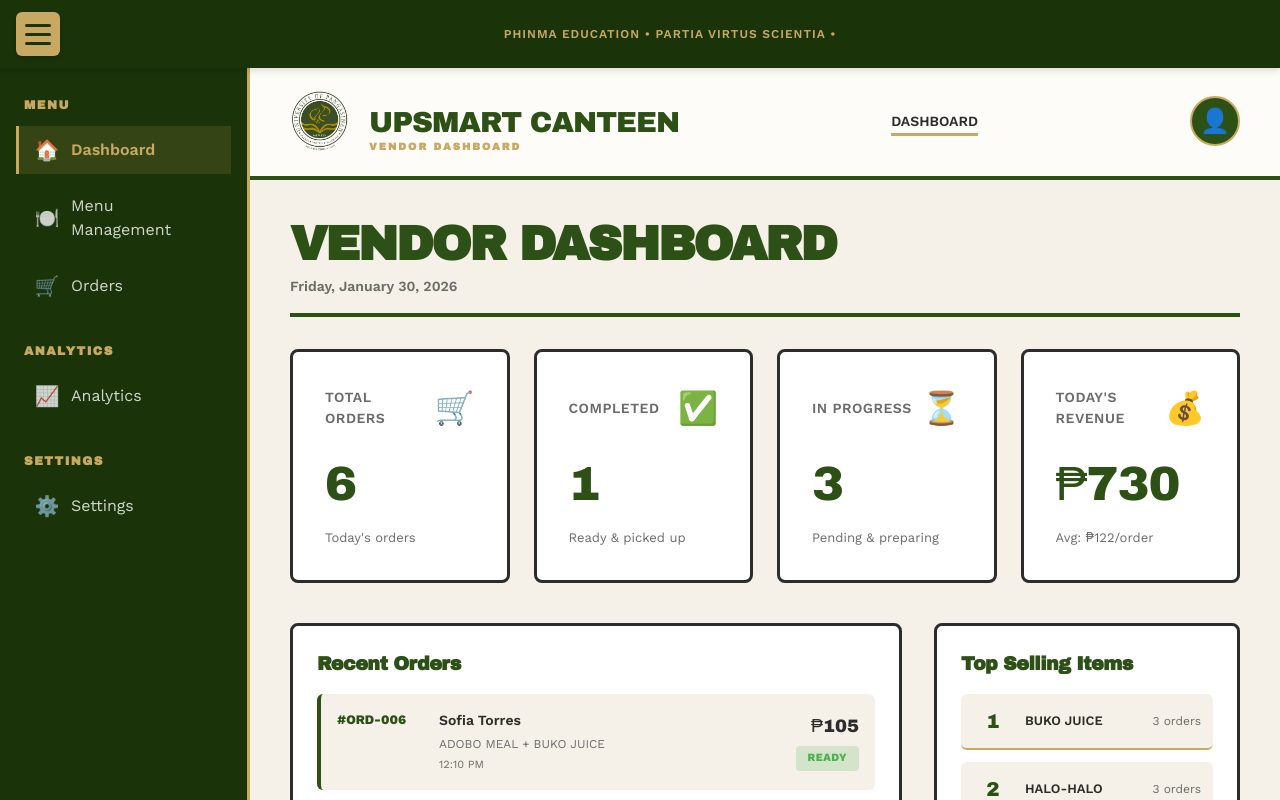
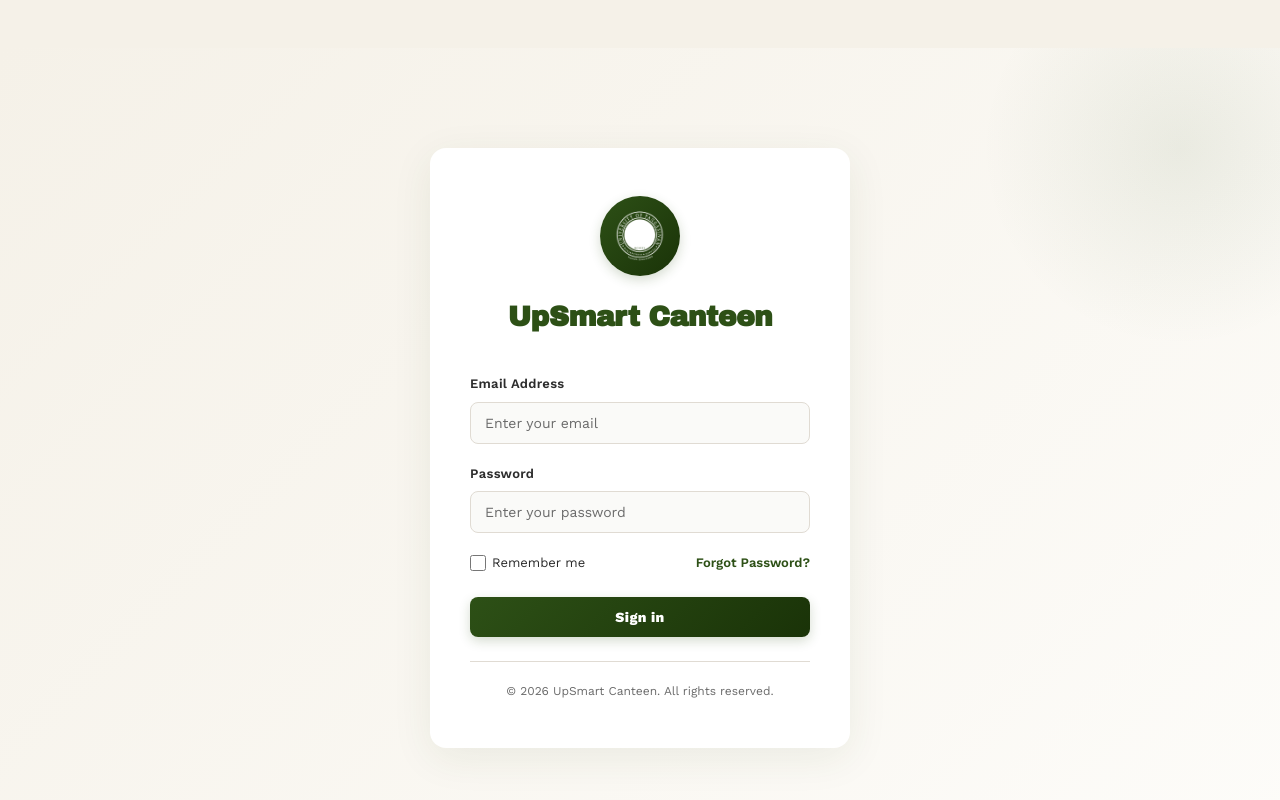
Before and after one commit to G4bito/upsmart-canteen-admin, a Vue app: page / in a window 1280 px wide. Shown: the top 800 px of the page. Built offline with nearby package versions, Linux system fonts and the light colour scheme.

Commit message:
added log in

```diff
--- a/src/App.vue
+++ b/src/App.vue
@@ -1,5 +1,10 @@
 <template>
   <div class="App">
+    <!-- Login Page -->
+    <Login v-if="!isLoggedIn" @login="handleLogin" />
+
+    <!-- Admin Dashboard -->
+    <template v-else>
       <TopBar @toggle-sidebar="sidebarOpen = !sidebarOpen" />
       <div class="admin-layout">
         <Sidebar
@@ -8,7 +13,7 @@
           @change-menu="activeMenu = $event"
         />
         <main :class="['admin-content', { 'sidebar-open': sidebarOpen }]">
-        <Header />
+          <Header @logout="handleLogout" />
           <Dashboard
             v-if="activeMenu === 'dashboard'"
             :stats="dashboardStats"
@@ -33,11 +38,13 @@
           <Settings v-if="activeMenu === 'settings'" @save-settings="saveSettings" />
         </main>
       </div>
+    </template>
   </div>
 </template>
 
 <script>
 import { ref, computed } from 'vue'
+import Login from './components/Login.vue'
 import TopBar from './components/TopBar.vue'
 import Header from './components/Header.vue'
 import Sidebar from './components/Sidebar.vue'
@@ -49,6 +56,7 @@
 
 export default {
   components: {
+    Login,
     TopBar,
     Header,
     Sidebar,
@@ -59,6 +67,7 @@
     Settings
   },
   setup() {
+    const isLoggedIn = ref(false);
     const activeMenu = ref('dashboard');
     const sidebarOpen = ref(true);
 
@@ -160,7 +169,18 @@
       alert('Settings saved successfully!');
     };
 
+    const handleLogin = (credentials) => {
+      console.log('Login attempt with email:', credentials.email);
+      isLoggedIn.value = true;
+    };
+
+    const handleLogout = () => {
+      isLoggedIn.value = false;
+      console.log('User logged out');
+    };
+
     return {
+      isLoggedIn,
       activeMenu,
       sidebarOpen,
       menuItems,
@@ -173,7 +193,9 @@
       editMenuItem,
       deleteMenuItem,
       addMenuItem,
-      saveSettings
+      saveSettings,
+      handleLogin,
+      handleLogout
     };
   }
 }
--- a/src/components/Header.vue
+++ b/src/components/Header.vue
@@ -15,7 +15,13 @@
 
       <div class="user-section">
         <div class="profile-section">
-          <div class="profile-circle">👤</div>
+          <div class="profile-circle" @click="toggleDropdown">👤</div>
+          <div v-if="isDropdownOpen" class="profile-dropdown">
+            <div class="dropdown-item" @click="toggleDropdown">Edit Profile</div>
+            <div class="dropdown-item" @click="toggleDropdown">Settings</div>
+            <div class="dropdown-divider"></div>
+            <div class="dropdown-item logout-btn" @click="handleLogout">Logout</div>
+          </div>
         </div>
       </div>
     </div>
@@ -27,8 +33,24 @@
 
 export default {
   name: 'Header',
-  setup() {
-    return {};
+  emits: ['logout'],
+  setup(props, { emit }) {
+    const isDropdownOpen = ref(false)
+
+    const toggleDropdown = () => {
+      isDropdownOpen.value = !isDropdownOpen.value
+    }
+
+    const handleLogout = () => {
+      isDropdownOpen.value = false
+      emit('logout')
+    }
+
+    return {
+      isDropdownOpen,
+      toggleDropdown,
+      handleLogout
+    }
   }
 }
 </script>
@@ -153,72 +175,87 @@
   background: var(--upang-dark-green);
 }
 
-.profile-menu {
+.profile-dropdown {
   position: absolute;
   top: 100%;
   right: 0;
-  background: white;
-  border: 2px solid var(--upang-green);
-  border-radius: 4px;
-  min-width: 180px;
+  background: var(--off-white);
+  border: none;
+  border-radius: 12px;
+  min-width: 200px;
   margin-top: 16px;
-  box-shadow: 0 4px 12px rgba(0, 0, 0, 0.15);
+  box-shadow: 0 8px 24px rgba(45, 80, 22, 0.12);
   z-index: 1000;
-  opacity: 0;
-  transform: translateY(-10px) scale(0.95);
-  transition: all 0.3s cubic-bezier(0.34, 1.56, 0.64, 1);
-  pointer-events: none;
+  overflow: hidden;
+  animation: slideDown 0.25s cubic-bezier(0.4, 0.0, 0.2, 1);
 }
 
-.profile-menu.show {
-  opacity: 1;
-  transform: translateY(0) scale(1);
-  pointer-events: auto;
-}
-
-.profile-menu::before {
-  content: '';
-  position: absolute;
-  top: -12px;
-  right: 20px;
-  width: 0;
-  height: 0;
-  border-left: 12px solid transparent;
-  border-right: 0px solid transparent;
-  border-bottom: 12px solid var(--upang-green);
-}
-
-.profile-menu::after {
+.profile-dropdown::before {
   content: '';
   position: absolute;
   top: -8px;
-  right: 22px;
+  right: 16px;
   width: 0;
   height: 0;
-  border-left: 10px solid transparent;
-  border-right: 0px solid transparent;
-  border-bottom: 10px solid white;
+  border-left: 8px solid transparent;
+  border-right: 8px solid transparent;
+  border-bottom: 8px solid var(--off-white);
 }
 
-.profile-menu a {
+@keyframes slideDown {
+  from {
+    opacity: 0;
+    transform: translateY(-12px);
+  }
+  to {
+    opacity: 1;
+    transform: translateY(0);
+  }
+}
+
+.dropdown-item {
   display: block;
-  padding: 12px 16px;
+  width: 100%;
+  padding: 13px 16px;
   color: var(--charcoal);
   text-decoration: none;
   font-size: 14px;
-  font-weight: 600;
-  border-bottom: 1px solid #f0f0f0;
-  transition: all 0.2s ease;
+  font-weight: 500;
+  background: none;
+  border: none;
+  cursor: pointer;
+  text-align: left;
+  transition: all 0.15s ease;
+  box-sizing: border-box;
 }
 
-.profile-menu a:hover {
-  background: var(--cream);
+.dropdown-item:first-child {
+  border-radius: 12px 12px 0 0;
+}
+
+.dropdown-item:hover {
+  background: rgba(45, 80, 22, 0.06);
   color: var(--upang-green);
   padding-left: 20px;
 }
 
-.profile-menu a:last-child {
-  border-bottom: none;
+.logout-btn {
+  color: #d32f2f;
+  font-weight: 600;
+  border-radius: 0 0 12px 12px;
+}
+
+.logout-btn:hover {
+  background: rgba(211, 47, 47, 0.08);
+  color: #c62828;
+  padding-left: 20px;
+}
+
+.dropdown-divider {
+  margin: 6px 12px;
+  height: 1px;
+  background: rgba(45, 80, 22, 0.1);
+  border: none;
 }
 
 @media (max-width: 768px) {
@@ -239,5 +276,6 @@
   .status-indicator {
     display: none;
   }
+
 }
 </style>
--- /dev/null
+++ b/src/components/Login.vue
@@ -0,0 +1,331 @@
+<template>
+  <div class="login-container">
+    <div class="login-card">
+      <!-- Logo Section -->
+      <div class="login-header">
+        <div class="logo-circle">
+          <img src="../../public/images/UPANGLOGO.png" alt="UpSmart Canteen Logo" class="login-logo" />
+        </div>
+        <h1 class="login-title">UpSmart Canteen</h1>
+      </div>
+
+      <!-- Form Section -->
+      <form @submit.prevent="handleLogin" class="login-form">
+        <div class="form-group">
+          <label for="email" class="form-label">Email Address</label>
+          <input
+            id="email"
+            v-model="email"
+            type="email"
+            class="form-input"
+            placeholder="Enter your email"
+            required
+          />
+        </div>
+
+        <div class="form-group">
+          <label for="password" class="form-label">Password</label>
+          <input
+            id="password"
+            v-model="password"
+            type="password"
+            class="form-input"
+            placeholder="Enter your password"
+            required
+          />
+        </div>
+
+        <div class="form-options">
+          <label class="checkbox">
+            <input v-model="rememberMe" type="checkbox" />
+            <span>Remember me</span>
+          </label>
+          <a href="#" class="forgot-password">Forgot Password?</a>
+        </div>
+
+        <button type="submit" class="login-button" :disabled="isLoading">
+          <span v-if="!isLoading">Sign in</span>
+          <span v-else>Signing in...</span>
+        </button>
+
+        <p v-if="errorMessage" class="error-message">{{ errorMessage }}</p>
+      </form>
+
+      <!-- Footer Section -->
+      <div class="login-footer">
+        <p class="footer-text">© 2026 UpSmart Canteen. All rights reserved.</p>
+      </div>
+    </div>
+
+    <!-- Decorative Background -->
+    <div class="background-decoration"></div>
+  </div>
+</template>
+
+<script>
+import { ref } from 'vue'
+
+export default {
+  name: 'Login',
+  emits: ['login'],
+  setup(props, { emit }) {
+    const email = ref('')
+    const password = ref('')
+    const rememberMe = ref(false)
+    const isLoading = ref(false)
+    const errorMessage = ref('')
+
+    const handleLogin = async () => {
+      errorMessage.value = ''
+      isLoading.value = true
+
+      try {
+        // Simulate API call
+        await new Promise(resolve => setTimeout(resolve, 1000))
+
+        // TODO: Replace with actual authentication logic, for testing palang to
+        if (email.value && password.value) {
+          emit('login', {
+            email: email.value,
+            rememberMe: rememberMe.value
+          })
+        } else {
+          errorMessage.value = 'Please enter both email and password'
+        }
+      } catch (error) {
+        errorMessage.value = 'Login failed. Please try again.'
+      } finally {
+        isLoading.value = false
+      }
+    }
+
+    return {
+      email,
+      password,
+      rememberMe,
+      isLoading,
+      errorMessage,
+      handleLogin
+    }
+  }
+}
+</script>
+
+<style scoped>
+.login-container {
+  min-height: 100vh;
+  display: flex;
+  align-items: center;
+  justify-content: center;
+  background: linear-gradient(135deg, #f5f1e8 0%, #fdfcf9 100%);
+  position: relative;
+  overflow: hidden;
+  padding: 20px;
+}
+
+.background-decoration {
+  position: absolute;
+  width: 400px;
+  height: 400px;
+  background: radial-gradient(circle, rgba(45, 80, 22, 0.08) 0%, transparent 70%);
+  border-radius: 50%;
+  top: -100px;
+  right: -100px;
+  pointer-events: none;
+}
+
+.login-card {
+  background: white;
+  border-radius: 16px;
+  box-shadow: 0 10px 40px rgba(45, 80, 22, 0.08);
+  padding: 48px 40px;
+  width: 100%;
+  max-width: 420px;
+  position: relative;
+  z-index: 1;
+}
+
+/* Header Section */
+.login-header {
+  text-align: center;
+  margin-bottom: 36px;
+}
+
+.logo-circle {
+  width: 80px;
+  height: 80px;
+  margin: 0 auto 20px;
+  background: linear-gradient(135deg, #2d5016 0%, #1a3308 100%);
+  border-radius: 50%;
+  display: flex;
+  align-items: center;
+  justify-content: center;
+  box-shadow: 0 4px 12px rgba(45, 80, 22, 0.2);
+}
+
+.login-logo {
+  width: 50px;
+  height: 50px;
+  filter: brightness(0) invert(1);
+}
+
+.login-title {
+  font-family: 'Archivo Black', sans-serif;
+  font-size: 28px;
+  color: var(--upang-green);
+  margin: 0 0 8px 0;
+  letter-spacing: -0.5px;
+}
+
+
+/* Form Section */
+.login-form {
+  margin-bottom: 24px;
+}
+
+.form-group {
+  margin-bottom: 20px;
+}
+
+.form-label {
+  display: block;
+  font-size: 13px;
+  font-weight: 600;
+  color: var(--charcoal);
+  margin-bottom: 8px;
+  letter-spacing: 0.3px;
+}
+
+.form-input {
+  width: 100%;
+  padding: 12px 14px;
+  border: 1.5px solid #e0dbd3;
+  border-radius: 8px;
+  font-family: 'Work Sans', sans-serif;
+  font-size: 14px;
+  color: var(--charcoal);
+  background: #fafaf8;
+  transition: all 0.2s ease;
+}
+
+.form-input:focus {
+  outline: none;
+  border-color: var(--upang-green);
+  background: white;
+  box-shadow: 0 0 0 3px rgba(45, 80, 22, 0.1);
+}
+
+.form-input::placeholder {
+  color: var(--mid-gray);
+}
+
+/* Form Options */
+.form-options {
+  display: flex;
+  align-items: center;
+  justify-content: space-between;
+  margin-bottom: 24px;
+  font-size: 13px;
+}
+
+.checkbox {
+  display: flex;
+  align-items: center;
+  gap: 6px;
+  cursor: pointer;
+  color: var(--charcoal);
+  font-weight: 500;
+}
+
+.checkbox input {
+  cursor: pointer;
+  width: 16px;
+  height: 16px;
+  accent-color: var(--upang-green);
+}
+
+.forgot-password {
+  color: var(--upang-green);
+  text-decoration: none;
+  font-weight: 600;
+  transition: color 0.2s;
+}
+
+.forgot-password:hover {
+  color: var(--upang-gold);
+}
+
+/* Login Button */
+.login-button {
+  width: 100%;
+  padding: 12px;
+  background: linear-gradient(135deg, #2d5016 0%, #1a3308 100%);
+  color: white;
+  border: none;
+  border-radius: 8px;
+  font-family: 'Work Sans', sans-serif;
+  font-size: 14px;
+  font-weight: 700;
+  letter-spacing: 0.4px;
+  cursor: pointer;
+  transition: all 0.2s ease;
+  box-shadow: 0 4px 12px rgba(45, 80, 22, 0.2);
+}
+
+.login-button:hover:not(:disabled) {
+  transform: translateY(-2px);
+  box-shadow: 0 6px 16px rgba(45, 80, 22, 0.3);
+}
+
+.login-button:active:not(:disabled) {
+  transform: translateY(0);
+}
+
+.login-button:disabled {
+  opacity: 0.7;
+  cursor: not-allowed;
+}
+
+/* Error Message */
+.error-message {
+  color: #c84747;
+  font-size: 13px;
+  margin-top: 16px;
+  text-align: center;
+  font-weight: 500;
+}
+
+/* Footer Section */
+.login-footer {
+  border-top: 1px solid #e0dbd3;
+  padding-top: 20px;
+  text-align: center;
+}
+
+.footer-text {
+  font-size: 12px;
+  color: var(--mid-gray);
+  margin: 0;
+}
+
+/* Responsive Design */
+@media (max-width: 480px) {
+  .login-card {
+    padding: 36px 24px;
+  }
+
+  .login-title {
+    font-size: 24px;
+  }
+
+  .logo-circle {
+    width: 70px;
+    height: 70px;
+  }
+
+  .login-logo {
+    width: 44px;
+    height: 44px;
+  }
+}
+</style>
```
Also changed, not shown: 1 other file (tests, documents, lock files or other folders). Lines whose indentation alone changed are shown as unchanged.
